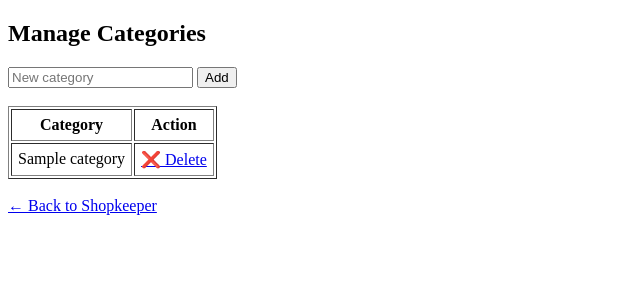
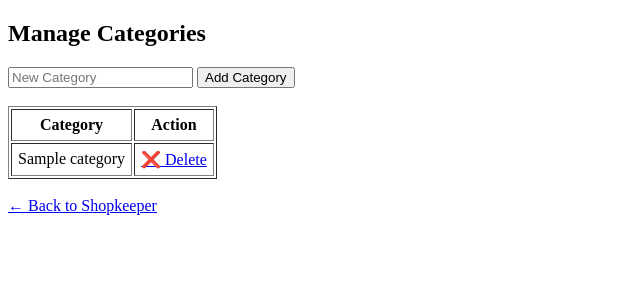
Before and after one commit to hetshah8100/inventory-system, a Flask app: template templates/categories.html in a window 1280 px wide. Shown: the top 300 px of the page, without its empty margins (0-640 px from the left). Run offline with Flask 3, Linux system fonts and the light colour scheme; the template is opened without the code that fills it: most values are stand-ins (such as "Sample title", 1, 10 or a date in 2020); some libraries are stand-ins or nearby versions.

Commit message:
Update categories.html

```diff
--- a/templates/categories.html
+++ b/templates/categories.html
@@ -7,9 +7,9 @@
 
 <h2>Manage Categories</h2>
 
-<form method="post">
-    <input type="text" name="name" placeholder="New category" required>
-    <button type="submit">Add</button>
+<form method="POST">
+    <input type="text" name="name" placeholder="New Category" required>
+    <button type="submit">Add Category</button>
 </form>
 
 <br>
@@ -19,11 +19,12 @@
         <th>Category</th>
         <th>Action</th>
     </tr>
+
     {% for c in categories %}
     <tr>
-        <td>{{ c[1] }}</td>
+        <td>{{ c }}</td>
         <td>
-            <a href="{{ url_for('delete_category', cid=c[0]) }}"
+            <a href="{{ url_for('delete_category', category=c) }}"
                onclick="return confirm('Delete this category?')">
                ❌ Delete
             </a>
@@ -33,7 +34,8 @@
 </table>
 
 <br>
-<a href="/">← Back to Shopkeeper</a>
+
+<a href="{{ url_for('shopkeeper') }}">← Back to Shopkeeper</a>
 
 </body>
 </html>
```
